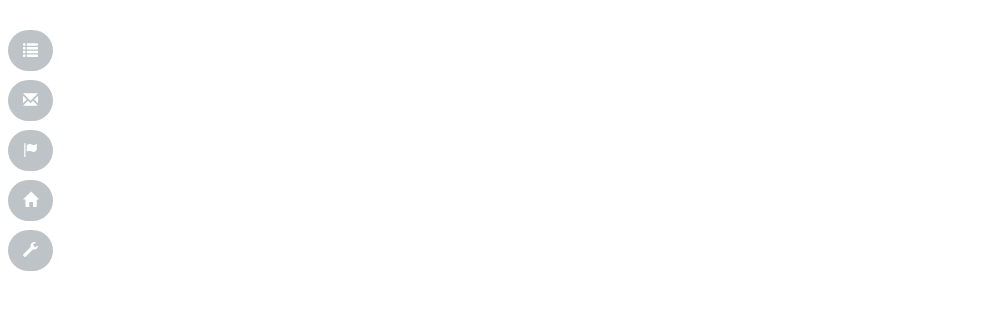
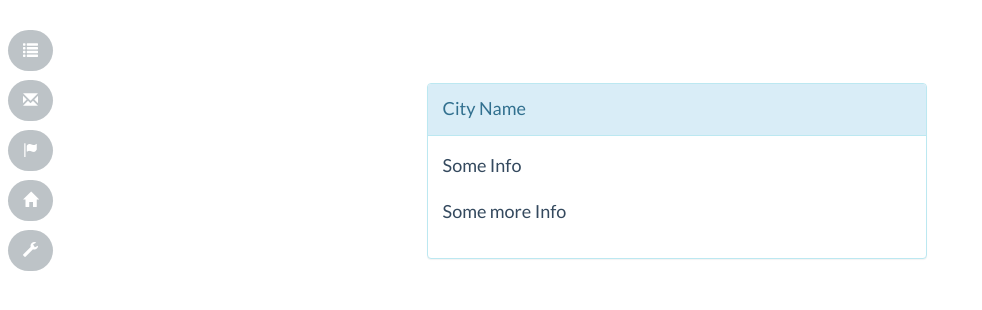
Before and after one commit to Ericil/Nations, a Python web app: template templates/test.html in a window 1280 px wide. Shown: the part 53-363 px from the top of the page, without its empty margins (0-982 px from the left). Run offline with Jinja, Linux system fonts and the light colour scheme; the template is opened without the code that fills it, so the values that code supplies are empty; some libraries are stand-ins or nearby versions.

Commit message:
worked on overview

```diff
--- a/static/overview.js
+++ b/static/overview.js
@@ -1,8 +1,5 @@
 console.log("Here is the overview");
 
-var makeOverview = function makeOverview(){
-    var form = document.createElement("form");
-    form.id = "overview";
-    form.classList.add("popup");
+var overview = function makeOverview(){
 
 };
--- a/templates/test.html
+++ b/templates/test.html
@@ -21,15 +21,21 @@
 			border-radius: 25px !important;
     }
 
-      .popup-form {
+    div#overview-popup {
+			position: absolute;
+			left: 33.33%;
+			top: 17%;
+    }
 
+		#overview-form {
+			width: 500px;
 		}
     </style>
   </head>
 
 
   <body>
-    <!-- Nav bar -->
+    <!-- Nav bar: Contains resources and settings -->
     <nav class="navbar navbar-inverse" role="navigation">
       <div class="navbar-header">
 				<button type="button" class="navbar-toggle" data-toggle="collapse" data-target="#navbar-collapse-01">
@@ -62,19 +68,19 @@
 					<span class="glyphicon glyphicon-list"></span>
 				</button>
 
-	<button id="message" class="btn btn-default btn-option" type="button">
+				<button id="message" class="btn btn-default btn-option" type="button" data-toggle="tooltip" data-placement="right" title="Message">
 					<span class="glyphicon glyphicon-envelope"></span>
 				</button>
 
-	<button id="overview" class="btn btn-default btn-option" type="button">
+				<button id="overview" class="btn btn-default btn-option" type="button" data-toggle="tooltip" data-placement="right" title="Stats">
 					<span class="glyphicon glyphicon-flag"></span>
 				</button>
 
-	<button id="buildinfo" class="btn btn-default btn-option" type="button">
+				<button id="buildinfo" class="btn btn-default btn-option" type="button" data-toggle="tooltip" data-placement="right" title="Upgrade">
 					<span class="glyphicon glyphicon-home"></span>
 				</button>
 
-	<button id="build" class="btn btn-default btn-option" type="button">
+				<button id="build" class="btn btn-default btn-option" type="button" data-toggle="tooltip" data-placement="right" title="Build">
 					<span class="glyphicon glyphicon-wrench"></span>
 				</button>
       </div>
@@ -82,7 +88,15 @@
 
 
 		<!-- Overview -->
-
+		<div id="overview-popup">
+			<div id="overview-form" class="panel panel-info center-block">
+				<div class="panel-heading">City Name</div>
+				<div class="panel-body">
+					<p> Some Info </p>
+					<p> Some more Info </p>
+				</div>
+			</div>
+		</div>
 
 		<script src="dist/js/vendor/jquery.min.js"></script>
 		<script src="dist/js/flat-ui.min.js"></script>
```
Also changed, not shown: static/settings.js (+43 -8 lines), templates/overview.html (deleted). Lines whose indentation alone changed are shown as unchanged.
